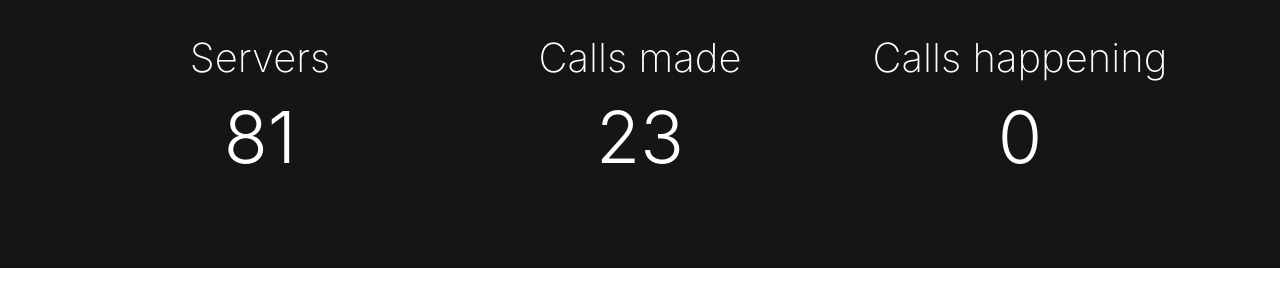
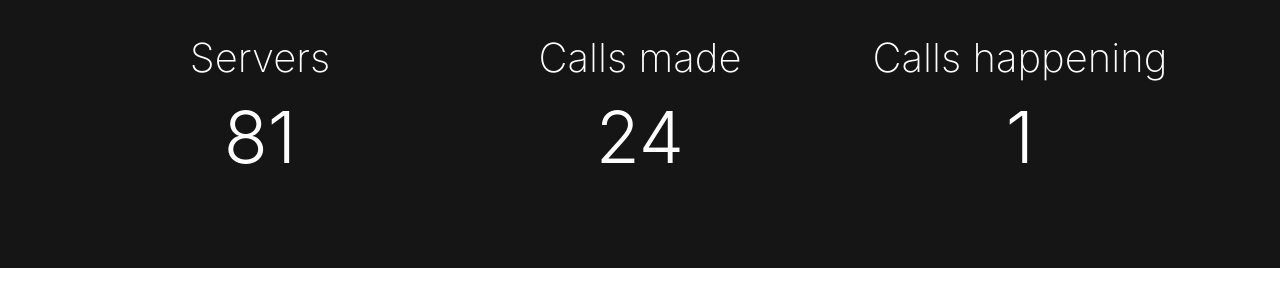
Before and after one commit to tumblenet/tnphone.tumblenet.ga, a Jekyll site: the page built from index.html, in a window 1280 px wide and 900 px high, scrolled down 443 px. Shown: the part 167-467 px from the top of the window. Built offline with Jekyll 4.4.1, drawn with Linux system fonts in a browser that asks for light colours; nearby versions of some CDN libraries.

Commit message:
Update Phones feed

```diff
--- a/_data/phones.json
+++ b/_data/phones.json
@@ -1,5 +1,5 @@
 {
-	"callsMade": 23,
+	"callsMade": 24,
 	"servers": 81,
-	"currentCalls": 0
+	"currentCalls": 1
 }
```
